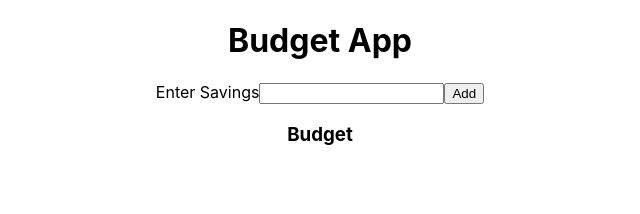
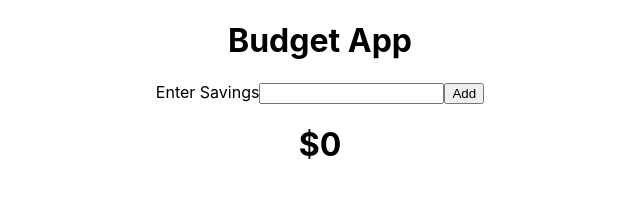
Before and after one commit to matthew-k-yee/BudgetTracker, a React (Create React App) app in the folder client/: page / in a window 1280 px wide. Shown: the top 214 px of the page, without its empty margins (320-960 px from the left). Built offline with nearby package versions, Linux system fonts and the light colour scheme.

Commit message:
using reduce, displayed budget

```diff
--- a/client/src/components/Balance.js
+++ b/client/src/components/Balance.js
@@ -1,10 +1,11 @@
 import React from 'react'
 
 const Balance = props => {
+  let list = props.budgetList.map( list => parseInt(list.income))
+  console.log(list)
     return (
       <div>
-        <h3>Budget</h3>
-        <p></p>
+        <h1>${list.reduce((a,c) => a +c,0)}</h1>
       </div>
     )
   }
--- a/client/src/components/Budget.js
+++ b/client/src/components/Budget.js
@@ -18,7 +18,7 @@ class Budget extends Component {
       budget: {
         income: ''
       },
-      budgetList: defaultBudget,
+      budgetList: [],
 
     })
   }
```
